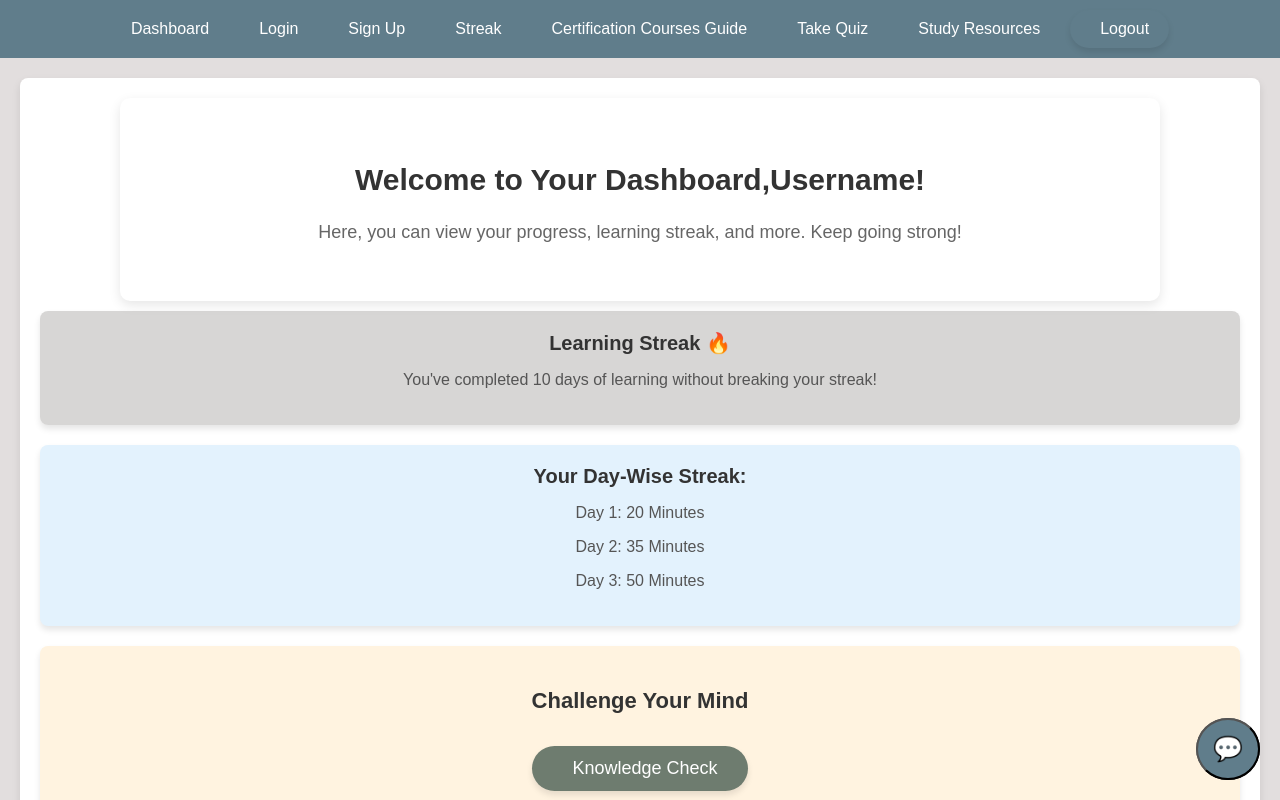
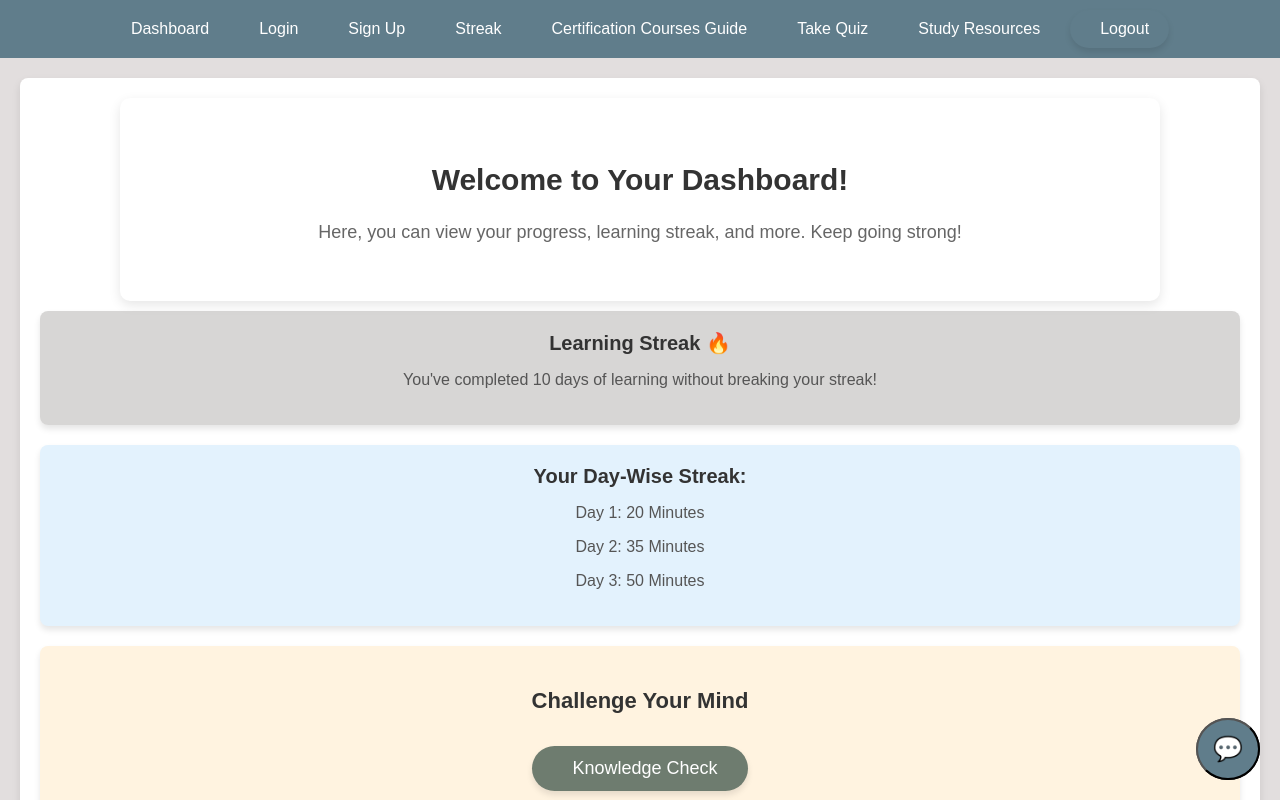
Before and after one commit to gamana29/ThinkTrek-, a plain HTML site: page dashboard.html in a window 1280 px wide. Shown: the top 800 px of the page. Drawn offline with Linux system fonts and the light colour scheme.

Commit message:
Update dashboard.html

```diff
--- a/dashboard.html
+++ b/dashboard.html
@@ -286,7 +286,7 @@
         <div class="welcome-message">
             <h2>
                 <span class="icon"><i class="fas fa-book-reader"></i></span>
-                Welcome to Your Dashboard,Username!
+                Welcome to Your Dashboard!
                 <span class="icon"><i class="fas fa-laptop-code"></i></span>
             </h2>
             <p>Here, you can view your progress, learning streak, and more. Keep going strong!</p>
```
